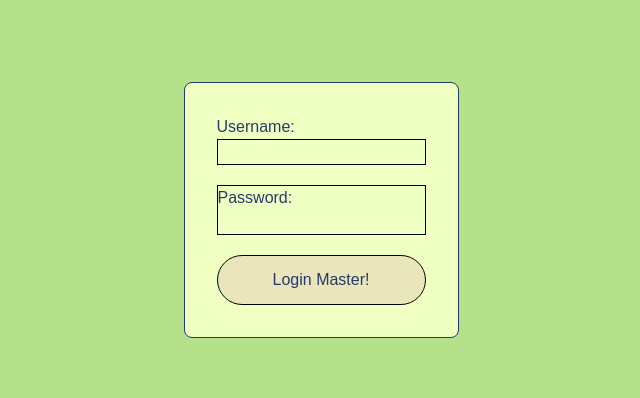
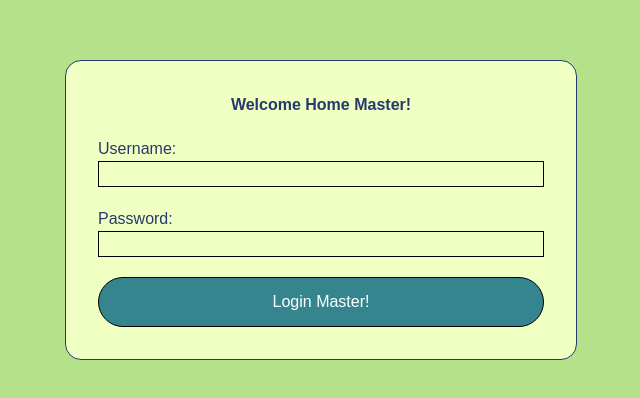
Before and after one commit to BeEmpathic/nextjs-authentication, a Next.js app: page / in a window 1280 px wide. Shown: the part 190-588 px from the top of the page, without its empty margins (319-959 px from the left). Built offline with nearby package versions, Linux system fonts and the light colour scheme.

Commit message:
Did more styling version 2

```diff
--- a/app/page.tsx
+++ b/app/page.tsx
@@ -1,19 +1,31 @@
 import Image from "next/image";
 
 export default function Home() {
+  // TODOS FOR THIS PROJECT !!!!!!:
+  // - Try making external classes for inputs
+  // - Finish styling:
+  // -  Make it so it looks better
+  // - Make a place to show the error
+  // - Finish styling the button
+  // - Add padding to the inputs
   return (
     <div className="flex margin-auto items-center justify-center bg-background text-foreground w-full min-h-dvh">
-      <form className="inset-shadow-lg shadow-purple-400 rounded-lg bg-[#F0FFC2] flex flex-col p-8 border min-h-1/3 broder-black gap-5">
+      <form className="min-w-lg inset-shadow-xl shadow-purple-400 rounded-2xl bg-[#F0FFC2] flex flex-col p-8 border min-h-1/3 gap-5">
+        <h1 className="text-center font-bold">Welcome Home Master!</h1>
         <div className="flex flex-col">
           <label htmlFor="username">Username: </label>
           <input className="border border-black" type="text" name="username" />
         </div>
-        <div className="border border-black flex flex-col">
+        <div className=" flex flex-col">
           <label htmlFor="password">Password: </label>
-          <input type="password" name="password" />
+          <input
+            className="border border-black"
+            type="password"
+            name="password"
+          />
         </div>
 
-        <button className="bg-[#EAE6BC] p-3 rounded-full border border-black">
+        <button className="text-white bg-[#35858E] p-3 rounded-full border border-black hover:cursor-pointer">
           Login Master!
         </button>
       </form>
```
